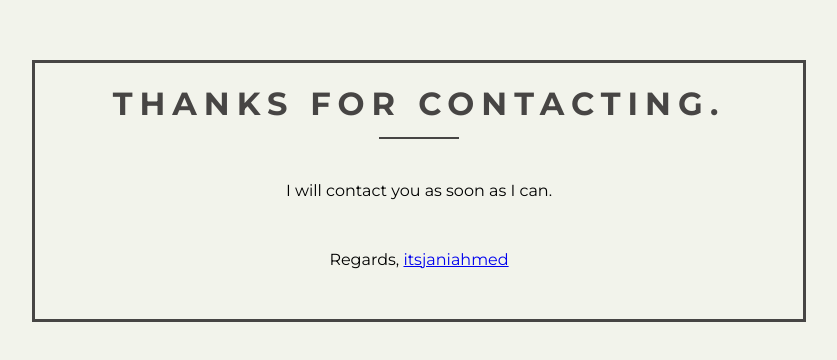
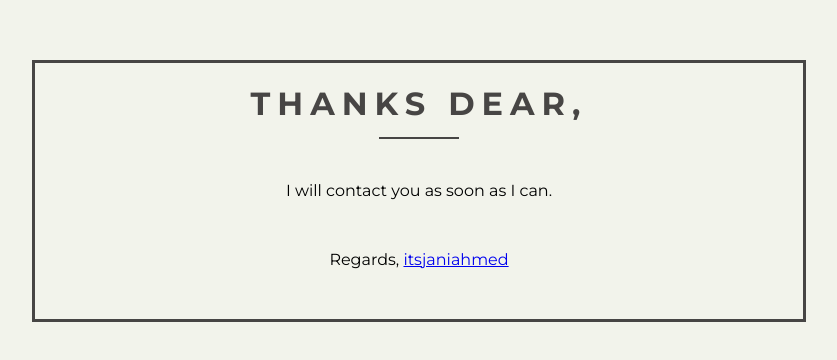
Before and after one commit to itsjaniahmed/contactjani, a plain HTML site: page thanks.html in a window 1280 px wide. Shown: the whole page, without its empty margins (221-1058 px from the left). Drawn offline with Linux system fonts and the light colour scheme.

Commit message:
Update thanks.html

```diff
--- a/thanks.html
+++ b/thanks.html
@@ -11,7 +11,7 @@
 <body>
   <!-- partial:index.partial.html -->
   <div id="container">
-    <h1>Thanks for Contacting.</h1>
+    <h1>Thanks Dear,</h1>
     <div class="underline">
     </div>
 
```
